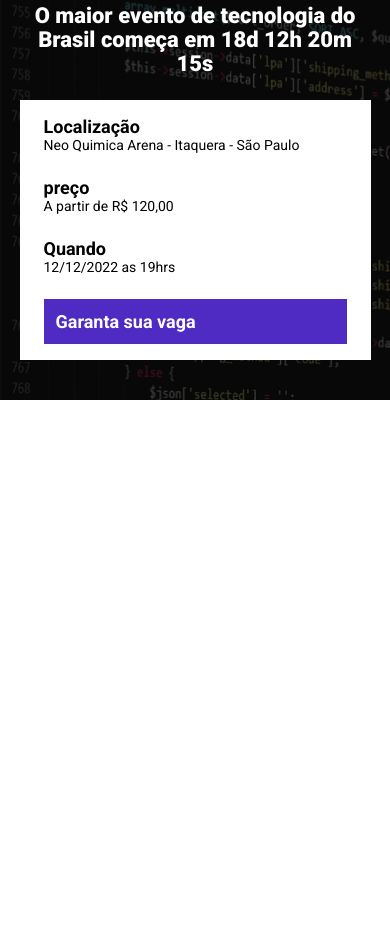
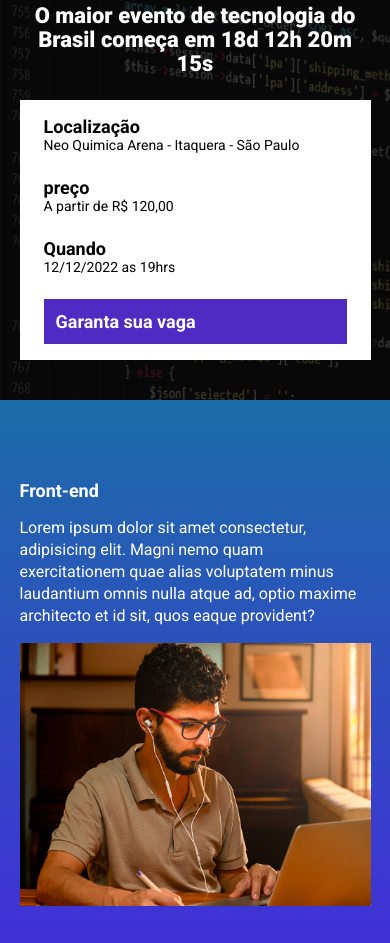
Before and after one commit to PedroCorado/Landing-Page, a website built with Parcel: page src/index.html in a window 390 px wide. Shown: the part 157-1100 px from the top of the page. Before the commit the page ends 844 px from the top, so only its background shows below. Built offline with nearby package versions, Linux system fonts and the light colour scheme.

Commit message:
Adicionando imagem de fundo e gradiente

```diff
--- a/src/index.html
+++ b/src/index.html
@@ -37,6 +37,17 @@
             </div>
         </div>
     </header>
+    <section class="event">
+        <div class="container">
+            <div class="event__details">
+                <h2 class="event__details__title">Front-end</h2>
+                <p class="event__details__description">
+                    Lorem ipsum dolor sit amet consectetur, adipisicing elit. Magni nemo quam exercitationem quae alias voluptatem minus laudantium omnis nulla atque ad, optio maxime architecto et id sit, quos eaque provident?
+                </p>
+            </div>
+            <img class="event__image" src="images/frontend.png" alt="frontend">
+        </div>
+    </section>
     <script src="scripts/main.js"></script>
 </body>
 </html>
--- /dev/null
+++ b/src/styles/_event.scss
@@ -0,0 +1,42 @@
+.event{
+    padding: 80px 0px;
+    background-image: linear-gradient(#1b6ca7,#442bdb);
+
+    .container{
+        display: flex;
+    }
+
+    &__image{
+        max-width: 360px;
+
+    }
+
+    &__details{
+        margin-right: 40px;
+        &__title{
+            font-size: 18px;
+            font-weight: bold;
+            margin-bottom: 16px;
+        }
+
+        &__description{
+            font-size: 16px;
+            line-height: 22px;
+        }
+    }
+
+    @media (max-width:640px){
+        .container{
+            display: block;
+        }
+
+        &__image{
+            width: 100%;
+        }
+
+        &__details{
+            margin-right: 0;
+            margin-bottom: 16px;
+        }
+    }
+}
--- a/src/styles/main.scss
+++ b/src/styles/main.scss
@@ -1,6 +1,7 @@
 @use 'hero';
 @use 'components/infos_bar';
 @use 'components/buttons';
+@use 'event';
 
 *{
     margin: 0;
```
